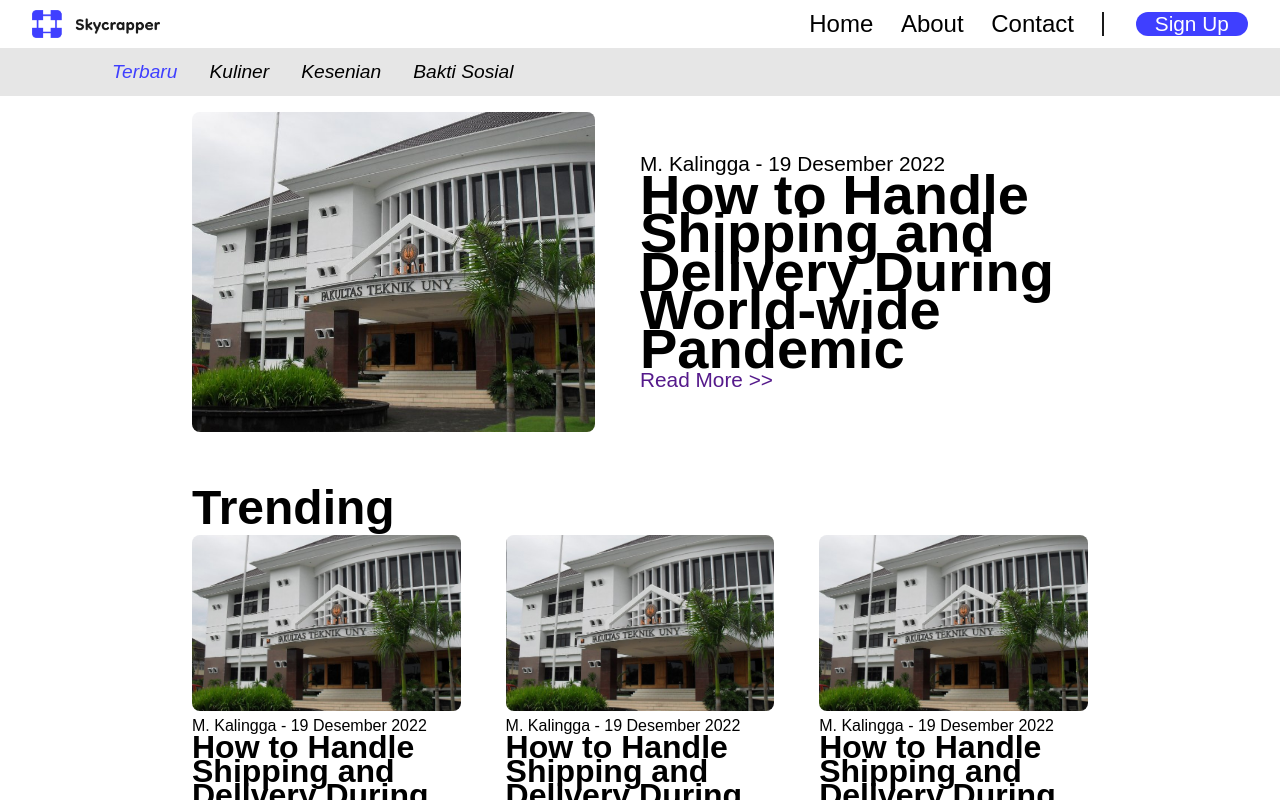
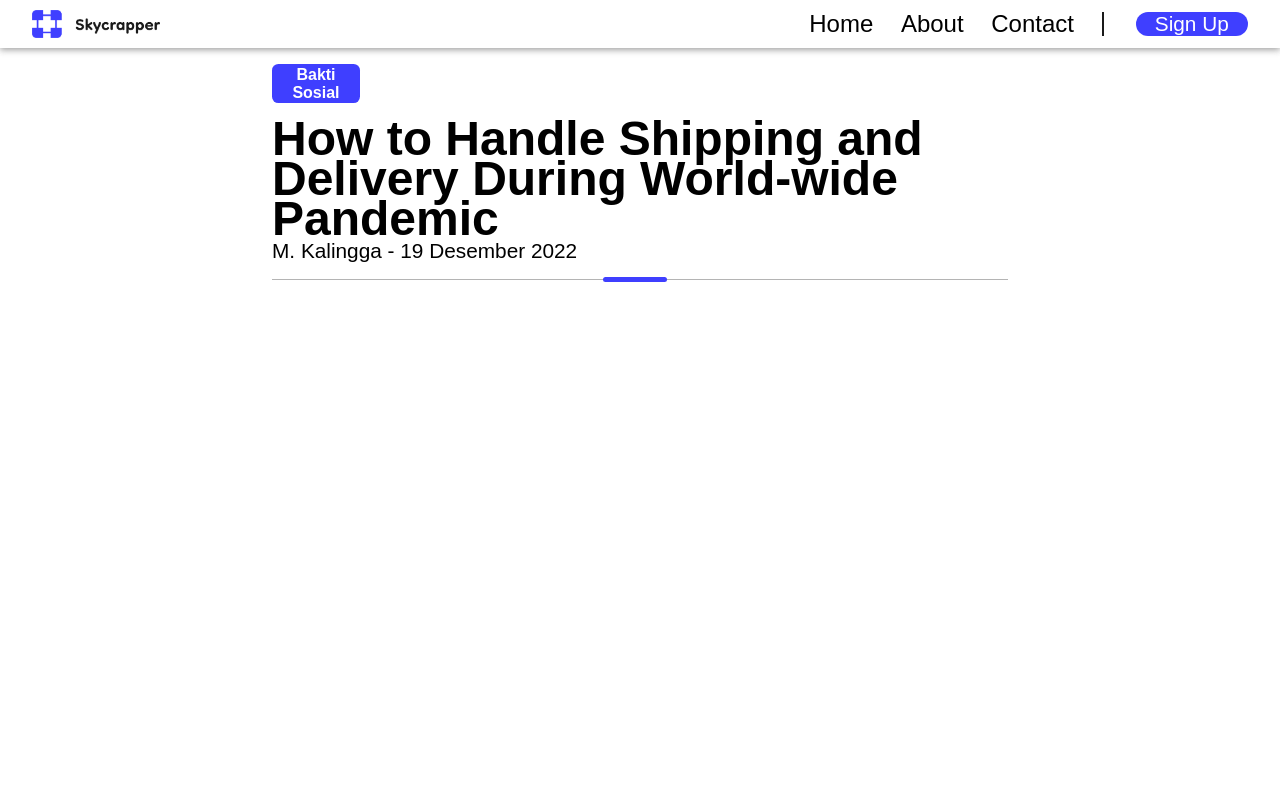
Before and after one commit to mukhamad-khusaini/skycrapper, a React (Create React App) app: page / in a window 1280 px wide. Shown: the top 800 px of the page. Built offline with nearby package versions, Linux system fonts and the light colour scheme; a web font is replaced by a local one.

Commit message:
set header

```diff
--- a/src/App.js
+++ b/src/App.js
@@ -1,11 +1,12 @@
 import "./styles/global.css";
 import Layout from "./components/Layout";
 import Home from "./components/Home";
+import Blog from "./components/Blog";
 
 const App = () => {
     return (
         <Layout>
-            <Home></Home>
+            <Blog></Blog>
         </Layout>
     );
 };
--- /dev/null
+++ b/src/components/Blog.js
@@ -0,0 +1,17 @@
+import css from "../styles/Blog.module.css";
+
+const Blog = () => {
+    return (
+        <div className={css.blog}>
+            <div className={css.header}>
+                <h4>Bakti Sosial</h4>
+                <h1>How to Handle Shipping and Delivery During World-wide Pandemic</h1>
+                <p>M. Kalingga - 19 Desember 2022</p>
+                <span></span>
+            </div>
+            <div className={css.content}></div>
+        </div>
+    );
+};
+
+export default Blog;
--- /dev/null
+++ b/src/styles/Blog.module.css
@@ -0,0 +1,44 @@
+.blog {
+    height: 100vh;
+    width: 100%;
+    padding: 1rem 17rem;
+    display: flex;
+    flex-direction: column;
+}
+
+.blog .header {
+    padding-bottom: 1rem;
+    border-bottom: 1px solid rgba(0, 0, 0, 0.295);
+    position: relative;
+}
+
+.blog .header h4 {
+    padding: 0.1rem 1rem;
+    background-color: var(--blue);
+    color: white;
+    width: 5.5rem;
+    text-align: center;
+    border-radius: 0.4rem;
+}
+
+.blog .header h1 {
+    margin-top: 1rem;
+    font-size: 3rem;
+    line-height: 2.5rem;
+}
+
+.blog .header p {
+    font-size: 1.3rem;
+}
+
+.blog .header span {
+    display: inline-block;
+    position: absolute;
+    bottom: -3px;
+    margin: auto;
+    width: 4rem;
+    height: 0.3rem;
+    left: 45%;
+    background: var(--blue);
+    border-radius: 1rem;
+}
```
